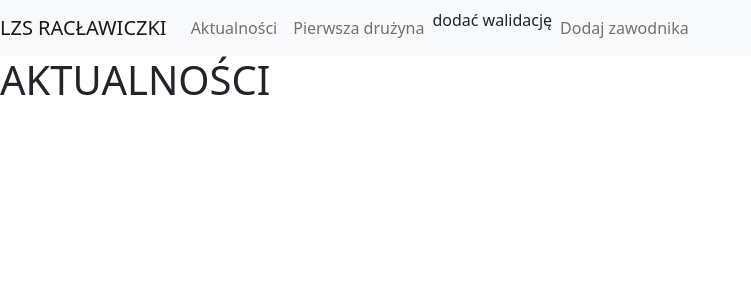
After one commit to TomaszSzlotawa/ClubApp, a Django app: page /app/news in a window 1280 px wide. The commit adds this page. Shown: the top 300 px of the page, without its empty margins (0-751 px from the left). Run offline with Django 4.2, Linux system fonts and the light colour scheme; some libraries are stand-ins or nearby versions.

Commit message:
added navbar and made navigation links and created sites

```diff
--- a/Club/App/urls.py
+++ b/Club/App/urls.py
@@ -1,8 +1,10 @@
 from django.contrib import admin
 from django.urls import path, include
-from App.views import main, main_page
+from App.views import main, main_page, news,team
 
 urlpatterns = [
     path('main',main, name='main'),
     path('main_page',main_page, name='main_page'),
+    path('news',news, name='news'),
+    path('team',team, name='team'),
 ]
--- a/Club/App/views.py
+++ b/Club/App/views.py
@@ -6,4 +6,10 @@ def main(request):
     return HttpResponse('Strona główna')
 
 def main_page(request):
-    return render (request,"main.html",)
+    return render (request,"main_page.html",)
+
+def news(request):
+    return render (request,"news.html",)
+
+def team(request):
+    return render (request,"team.html",)
--- a/Club/static_files/app.css
+++ /dev/null
@@ -1,4 +0,0 @@
-* {
-    background-color: yellow;
-    color:red
-}
--- a/Club/templates/main.html
+++ b/Club/templates/main.html
@@ -11,7 +11,28 @@
     <title>{% block title %}{% endblock %}</title>
 </head>
 <body>
+    <nav class="navbar navbar-expand-lg navbar-light bg-light">
+        <a class="navbar-brand" href="{% url 'main_page' %}">LZS RACŁAWICZKI</a>
+        <button class="navbar-toggler" type="button" data-toggle="collapse" data-target="#navbarSupportedContent" aria-controls="navbarSupportedContent" aria-expanded="false" aria-label="Toggle navigation">
+          <span class="navbar-toggler-icon"></span>
+        </button>
+
+        <div class="collapse navbar-collapse" id="navbarSupportedContent">
+          <ul class="navbar-nav mr-auto">
+            <li class="nav-item active">
+              <a class="nav-link" href="{% url 'news' %}">Aktualności </a>
+            </li>
+            <li class="nav-item">
+              <a class="nav-link" href="{% url 'team' %}">Pierwsza drużyna</a>
+            </li>
+            dodać walidację
+                <li class="nav-item">
+                    <a class="nav-link" href="#">Dodaj zawodnika</a>
+                </li>
+          </ul>
+        </div>
+      </nav>
+
     {% block page %}{% endblock %}
-    testuje
 </body>
 </html>
--- /dev/null
+++ b/Club/templates/news.html
@@ -0,0 +1,7 @@
+{% extends 'main.html' %}
+{% block title %} Strona Główna {% endblock %}
+
+{% block page %}
+    <h1>AKTUALNOŚCI</h1>
+
+{% endblock %}
```
Also changed, not shown: Club/templates/main_page.html (added, +7 -0 lines), Club/templates/team.html (added, +7 -0 lines).
